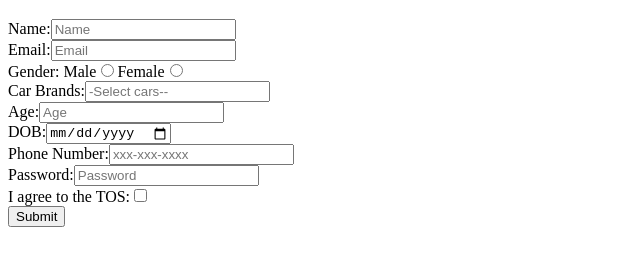
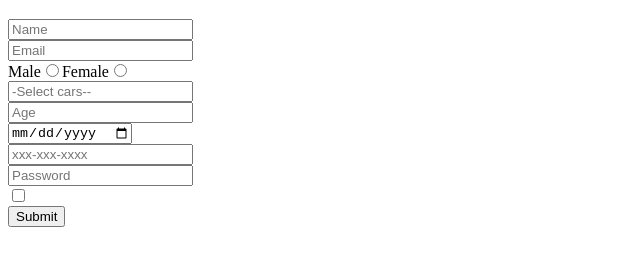
Before and after one commit to acciojob/signup-form-car-AshishGaikwad717, a website: page main.html in a window 1280 px wide. Shown: the part 61-326 px from the top of the page, without its empty margins (0-640 px from the left). Drawn offline with Linux system fonts and the light colour scheme.

Commit message:
created a submission

```diff
--- a/main.html
+++ b/main.html
@@ -12,15 +12,15 @@
 </script>
 	<h1>Signup Form Car</h1>
 	<form method="post">
-		Name:<input type="text" id="name" placeholder="Name" required><br>
-		Email:<input type="email" id="email" placeholder="Email" required><br>
-		Gender: Male<input type="radio" id="gender_m" name="gender" required>Female<input type="radio" required name="gender" id="gender_f"><br>
-		Car Brands:<input type="select" id="cars" placeholder="-Select cars--" required><br>
-		Age:<input type="number" id="age" placeholder="Age" required><br>
-		DOB:<input type="date" id="dob" required><br>
-		Phone Number:<input type="tel" id="tel" placeholder="xxx-xxx-xxxx"><br>
-		Password:<input type="password" required id="password" placeholder="Password"><br>
-		I agree to the TOS:<input type="checkbox" required id="tos"><br>
+		<input type="text" id="name" placeholder="Name" required><br>
+		<input type="email" id="email" placeholder="Email" required><br>
+		Male<input type="radio" id="gender_m" name="gender" required>Female<input type="radio" required name="gender" id="gender_f"><br>
+		<input type="select" id="cars" placeholder="-Select cars--" required><br>
+		<input type="number" id="age" placeholder="Age" required><br>
+		<input type="date" id="dob" required><br>
+		<input type="tel" id="tel" placeholder="xxx-xxx-xxxx"><br>
+		<input type="password" required id="password" placeholder="Password"><br>
+		<input type="checkbox" required id="tos"><br>
 		<button type="submit">Submit</button>
 	</form>
 
```
